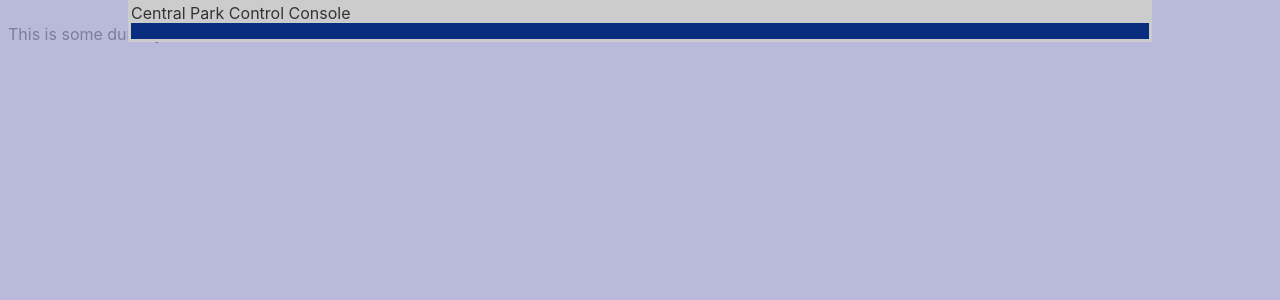
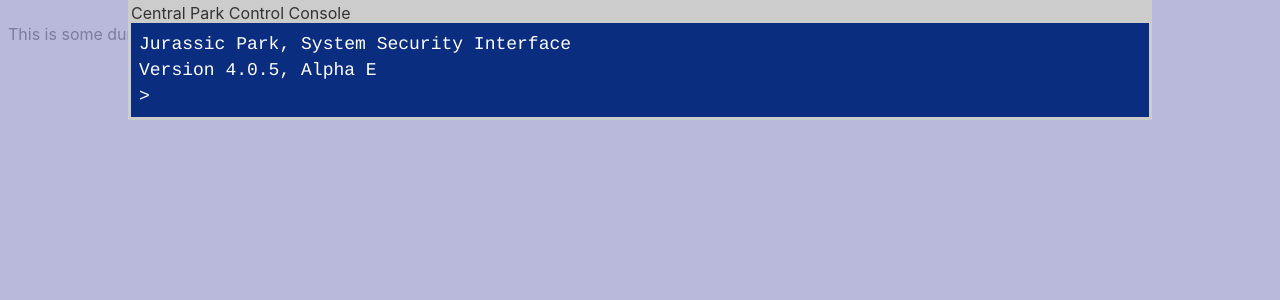
Before and after one commit to benjaminreid/jurassic-404, a Svelte app: page / in a window 1280 px wide. Shown: the top 300 px of the page. Built offline with nearby package versions, Linux system fonts and the light colour scheme.

Commit message:
Basic styling for input prompt

```diff
--- a/src/Terminal.svelte
+++ b/src/Terminal.svelte
@@ -1,10 +1,72 @@
+<script>
+  let lines = [
+    {
+      value: "Jurassic Park, System Security Interface",
+    },
+    {
+      value: "Version 4.0.5, Alpha E",
+    },
+  ];
+
+  let input = "";
+</script>
+
 <div class="container">
-  <!--  -->
+  <ol class="lines">
+    {#each lines as line}
+      <li class="line">
+        {line.value}
+      </li>
+    {/each}
+
+    <li class="line">
+      <span class="prompt">&gt;</span>
+      <span class="input">
+        {input}
+      </span>
+      <span class="blinker" />
+    </li>
+  </ol>
 </div>
 
 <style>
+  @keyframes blink {
+    50% {
+      opacity: 0;
+    }
+  }
+
   .container {
+    --lineHeight: 26px;
     background-color: #0a2d7f;
     padding: 8px;
+    color: #ffffff;
+    font-family: "MonoLisa", "Courier", sans-serif;
+    font-size: 18px;
+    line-height: var(--lineHeight);
+  }
+
+  .lines {
+    list-style: none;
+    margin: 0;
+    padding-left: 0;
+  }
+
+  .line {
+    display: flex;
+    height: var(--lineHeight);
+  }
+
+  .prompt {
+    display: block;
+    margin-right: 4px;
+  }
+
+  .blinker {
+    display: block;
+    width: 12px;
+    height: var(--lineHeight);
+    background-color: #1ba793;
+    animation: blink 1s step-start 0s infinite;
   }
 </style>
```
